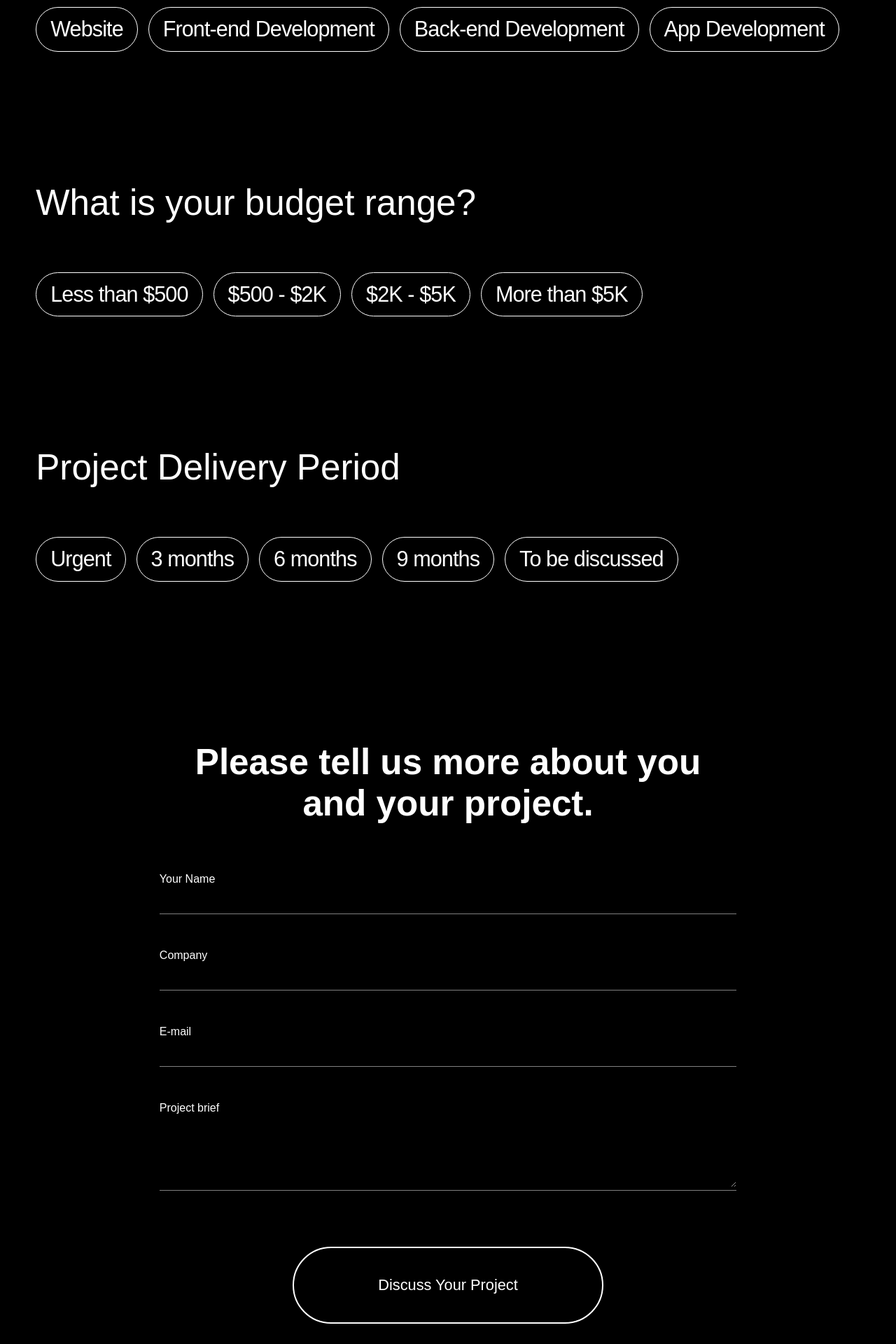
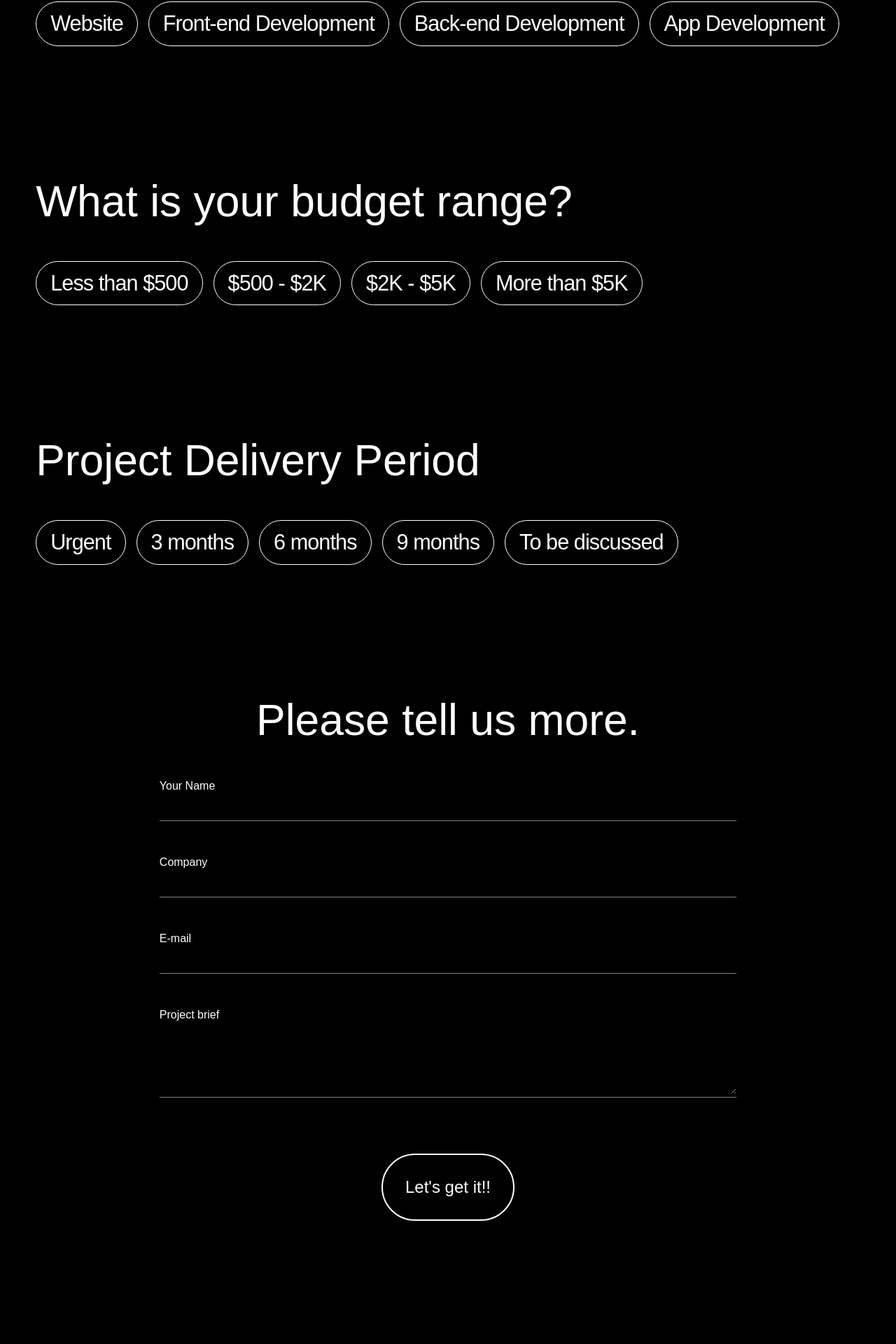
Before and after one commit to Olowodev/my-portfolio-next1.3, a Next.js app: page /contact in a window 1280 px wide. Shown: the part 269-2189 px from the top of the page at 70% size. After the commit the page ends 2163 px from the top, so only its background shows below. Built offline with nearby package versions, Linux system fonts and the light colour scheme.

Commit message:
responsive fix

```diff
--- a/components/pill/Pill.js
+++ b/components/pill/Pill.js
@@ -1,8 +1,14 @@
+import { useState } from 'react'
 import styles from './pill.module.css'
 
-const Pill = ({text}) => {
+const Pill = ({text, onClick}) => {
+    const [clicked, setClicked] = useState(false)
+    const click = () => {
+        setClicked(!clicked)
+        onClick()
+    }
     return (
-        <li className={styles.pill}>
+        <li style={{color: clicked && 'black', backgroundColor: clicked && 'white'}} onClick={click} className={styles.pill}>
             {text}
         </li>
     );
--- a/pages/contact.js
+++ b/pages/contact.js
@@ -12,36 +12,49 @@ const Contact = () => {
     const [company, setCompany] = useState()
     const [email, setEmail] = useState()
     const [details, setDetails] = useState()
+
+
+    const onServiceClick = (text) => {
+        setService(text)
+    }
+
+    const onPeriodClick = (text) => {
+        setPeriod(text)
+    }
+
+    const onBudgetClick = (text) => {
+        setBudget(text)
+    }
     return (
         <div>
             <Navbar />
             <div className={styles.contactCont}>
                 <div className={styles.serviceSec}>
-                    <p style={{fontSize: '4vw', marginBottom: '70px'}}>Which of my services do you need?</p>
+                    <p style={{fontSize: 'calc(1.5rem + 3vw)', marginBottom: '50px'}}>Which of my services do you need?</p>
                     <ul style={{listStyle: 'none', padding: 0}}>
                         {services.map((service, index) => (
-                            <Pill text={service.title} />
+                            <Pill onClick={()=>onServiceClick(service.title)} text={service.title} />
                         ))}
                     </ul>
                 </div>
                 <div className={styles.serviceSec}>
-                <p style={{fontSize: '4vw', marginBottom: '70px'}}>What is your budget range?</p>
+                <p style={{fontSize: 'calc(1.5rem + 3vw)', marginBottom: '50px'}}>What is your budget range?</p>
                     <ul style={{listStyle: 'none', padding: 0}}>
                         {budgetRanges.map((budget, index) => (
-                            <Pill text={budget.title} />
+                            <Pill onClick={()=>onBudgetClick(budget.title)} text={budget.title} />
                         ))}
                     </ul>
                 </div>
                 <div className={styles.serviceSec}>
-                <p style={{fontSize: '4vw', marginBottom: '70px'}}>Project Delivery Period</p>
+                <p style={{fontSize: 'calc(1.5rem + 3vw)', marginBottom: '50px'}}>Project Delivery Period</p>
                     <ul style={{listStyle: 'none', padding: 0}}>
                         {deliveryPeriod.map((period, index) => (
-                            <Pill text={period.title} />
+                            <Pill onClick={()=>onPeriodClick(period.title)} text={period.title} />
                         ))}
                     </ul>
                 </div>
                 <div className={styles.formWrapper}>
-                    <h2 style={{fontSize: '4vw', marginBottom: '70px', maxWidth: '800px', textAlign: 'center'}}>Please tell us more about you and your project.</h2>
+                    <p style={{fontSize: 'calc(1.5rem + 3vw)', marginBottom: '50px', textAlign: 'center'}}>Please tell us more.</p>
                     <div className={styles.form}>
                         <div className={styles.inputWrapper}>
                             <label for="full_name">Your Name</label>
@@ -61,7 +74,7 @@ const Contact = () => {
                         </div>
                     </div>
                     <div className={styles.contactButton}>
-                        <p>Discuss Your Project</p>
+                        <p>Let's get it!!</p>
                     </div>
                 </div>
             </div>
--- a/styles/contactStyles/contact.module.css
+++ b/styles/contactStyles/contact.module.css
@@ -61,10 +61,10 @@
     display: flex;
     justify-content: center;
     align-items: center;
-    padding: 40px 120px;
+    padding: 2rem;
     border: 2px solid #fff;
     border-radius: 100px;
-    font-size: 1.7vw;
+    font-size: 1.5rem;
     margin-top: 30px;
     position: relative;
     overflow: hidden;
--- a/styles/homeStyles/Contact.module.css
+++ b/styles/homeStyles/Contact.module.css
@@ -24,10 +24,10 @@
     display: flex;
     justify-content: center;
     align-items: center;
-    padding: 40px 120px;
+    padding: 2rem;
     border: 2px solid #fff;
     border-radius: 100px;
-    font-size: 1.7vw;
+    font-size: calc(1.3rem + 1vw);
     position: relative;
     overflow: hidden;
     cursor: pointer;
--- a/styles/homeStyles/Me.module.css
+++ b/styles/homeStyles/Me.module.css
@@ -5,7 +5,7 @@
 }
 
 .meMainContainer {
-    margin: 0px 90px 0px 100px;
+    /* margin: 0px 90px 0px 100px; */
     display: flex;
     padding-top: 80px;
     flex-direction: column;
```
